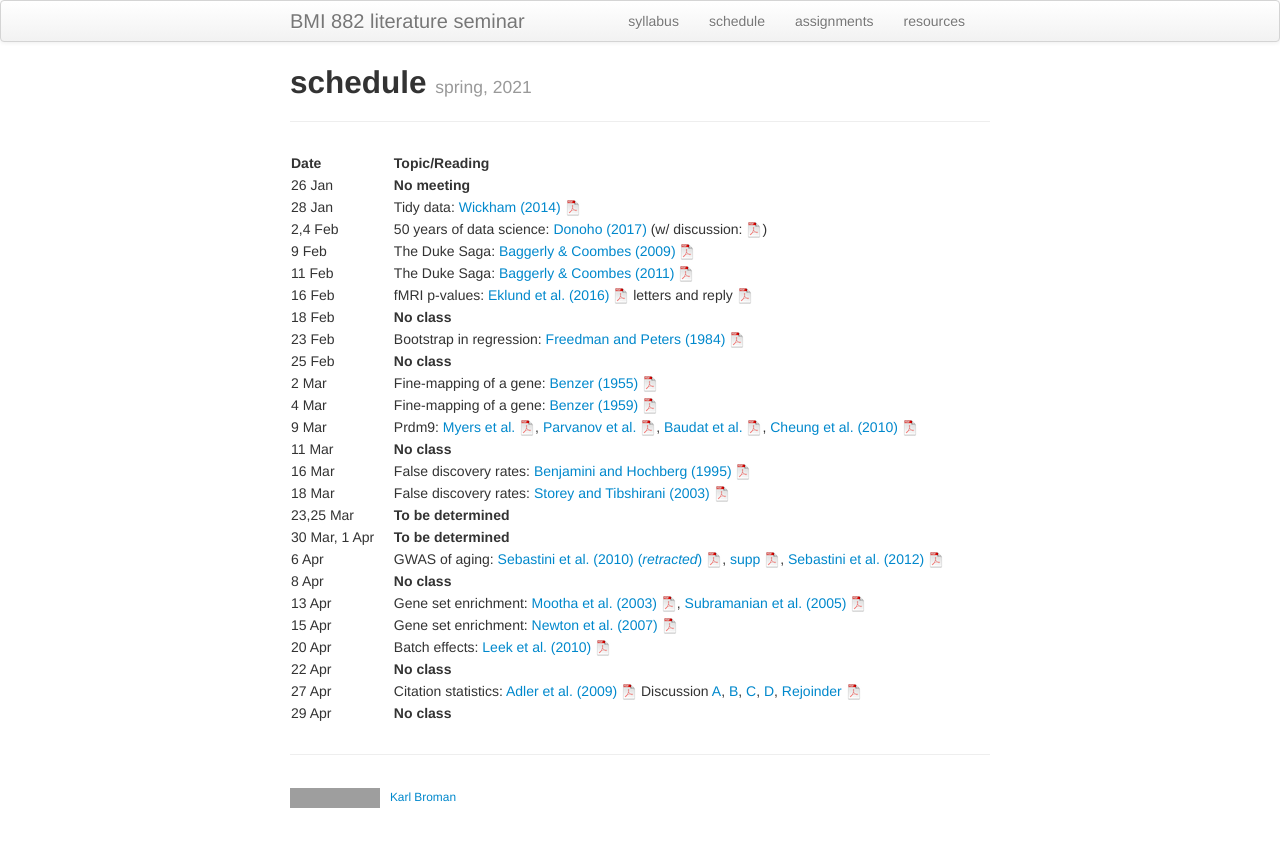
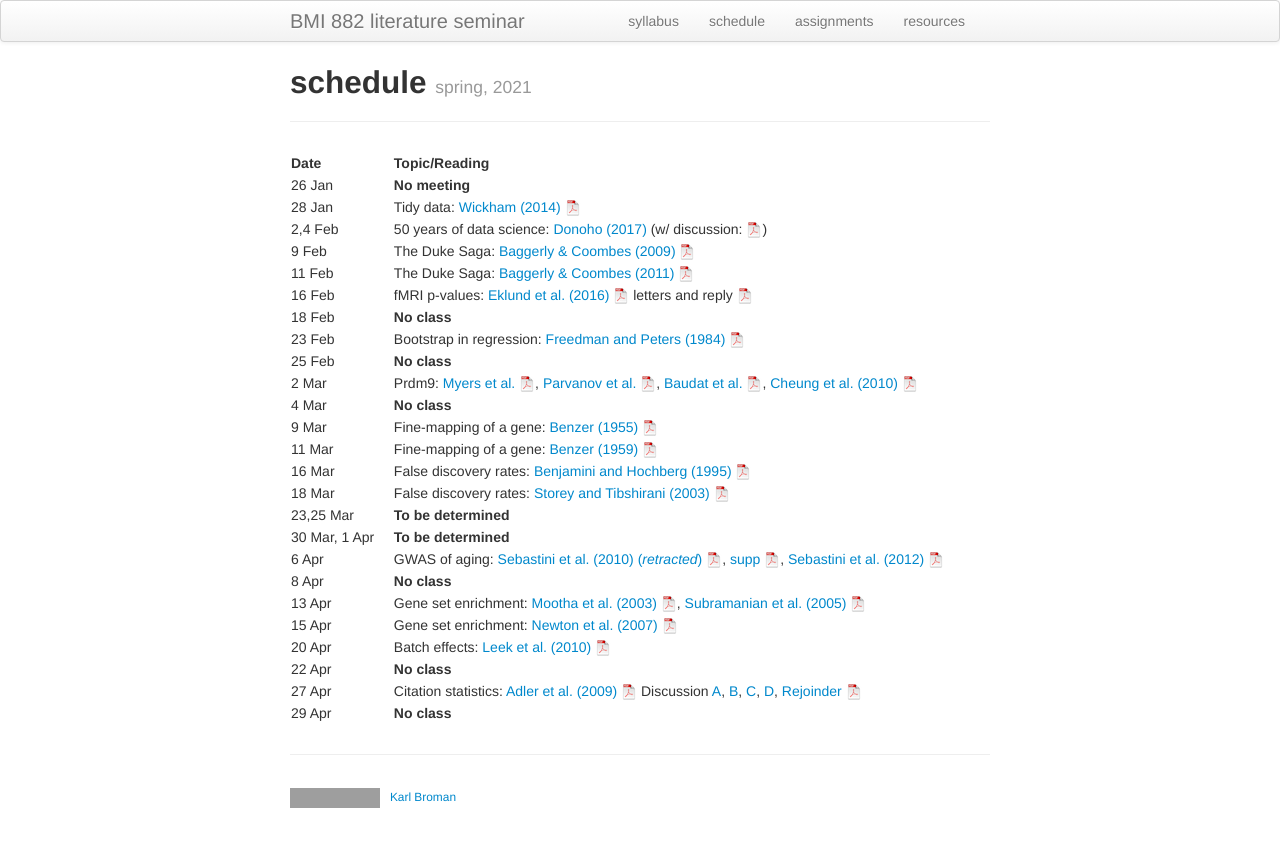
Before and after one commit to kbroman/BMI882_spring2023, a Jekyll site: the page built from schedule.md, in a window 1280 px wide. Shown: the top 847 px of the page. Built offline with Jekyll 4.4.1, drawn with Linux system fonts in a browser that asks for light colours; grey boxes are pictures that could not be loaded.

Commit message:
schedule: swap prdm9 and benzer

```diff
--- a/schedule.md
+++ b/schedule.md
@@ -16,10 +16,10 @@ description: Schedule and readings for BMI 882, Biomedical data science scholarl
 | 18 Feb      |    | **No class**
 | 23 Feb      |    | Bootstrap in regression: [Freedman and Peters (1984)](https://www.jstor.org/stable/2288341) [![pdf logo](icons/pdf-icon.png)](assets/freedman_peters_1984.pdf)
 | 25 Feb      |    | **No class**
-| 2 Mar      |    | Fine-mapping of a gene: [Benzer (1955)](https://doi.org/10.1073/pnas.41.6.344) [![pdf logo](icons/pdf-icon.png)](https://www.pnas.org/content/pnas/41/6/344.full.pdf)
-| 4 Mar      |    | Fine-mapping of a gene: [Benzer (1959)](https://doi.org/10.1073/pnas.45.11.1607) [![pdf logo](icons/pdf-icon.png)](https://www.pnas.org/content/pnas/45/11/1607.full.pdf)
-| 9 Mar       |    | Prdm9: [Myers et al.](https://doi.org/10.1126/science.1182363) [![pdf logo](icons/pdf-icon.png)](https://science.sciencemag.org/content/327/5967/876.full.pdf), [Parvanov et al.](https://doi.org/10.1126/science.1181495) [![pdf logo](icons/pdf-icon.png)](https://science.sciencemag.org/content/sci/327/5967/835.full.pdf), [Baudat et al.](https://doi.org/10.1126/science.1183439) [![pdf logo](icons/pdf-icon.png)](https://science.sciencemag.org/content/327/5967/836.full.pdf), [Cheung et al. (2010)](https://doi.org/10.1126/science.1187155) [![pdf logo](icons/pdf-icon.png)](https://science.sciencemag.org/content/sci/327/5967/791.full.pdf)
-| 11 Mar       |    | **No class** |
+| 2 Mar       |    | Prdm9: [Myers et al.](https://doi.org/10.1126/science.1182363) [![pdf logo](icons/pdf-icon.png)](https://science.sciencemag.org/content/327/5967/876.full.pdf), [Parvanov et al.](https://doi.org/10.1126/science.1181495) [![pdf logo](icons/pdf-icon.png)](https://science.sciencemag.org/content/sci/327/5967/835.full.pdf), [Baudat et al.](https://doi.org/10.1126/science.1183439) [![pdf logo](icons/pdf-icon.png)](https://science.sciencemag.org/content/327/5967/836.full.pdf), [Cheung et al. (2010)](https://doi.org/10.1126/science.1187155) [![pdf logo](icons/pdf-icon.png)](https://science.sciencemag.org/content/sci/327/5967/791.full.pdf)
+| 4 Mar       |    | **No class** |
+| 9 Mar      |    | Fine-mapping of a gene: [Benzer (1955)](https://doi.org/10.1073/pnas.41.6.344) [![pdf logo](icons/pdf-icon.png)](https://www.pnas.org/content/pnas/41/6/344.full.pdf)
+| 11 Mar      |    | Fine-mapping of a gene: [Benzer (1959)](https://doi.org/10.1073/pnas.45.11.1607) [![pdf logo](icons/pdf-icon.png)](https://www.pnas.org/content/pnas/45/11/1607.full.pdf)
 | 16 Mar      |    | False discovery rates: [Benjamini and Hochberg (1995)](https://doi.org/10.1111/j.2517-6161.1995.tb02031.x) [![pdf logo](icons/pdf-icon.png)](http://bit.ly/32ovGFh)
 | 18 Mar      |    | False discovery rates: [Storey and Tibshirani (2003)](https://doi.org/10.1073/pnas.1530509100) [![pdf logo](icons/pdf-icon.png)](https://www.pnas.org/content/pnas/100/16/9440.full.pdf)
 | 23,25 Mar   |    | **To be determined**
```
